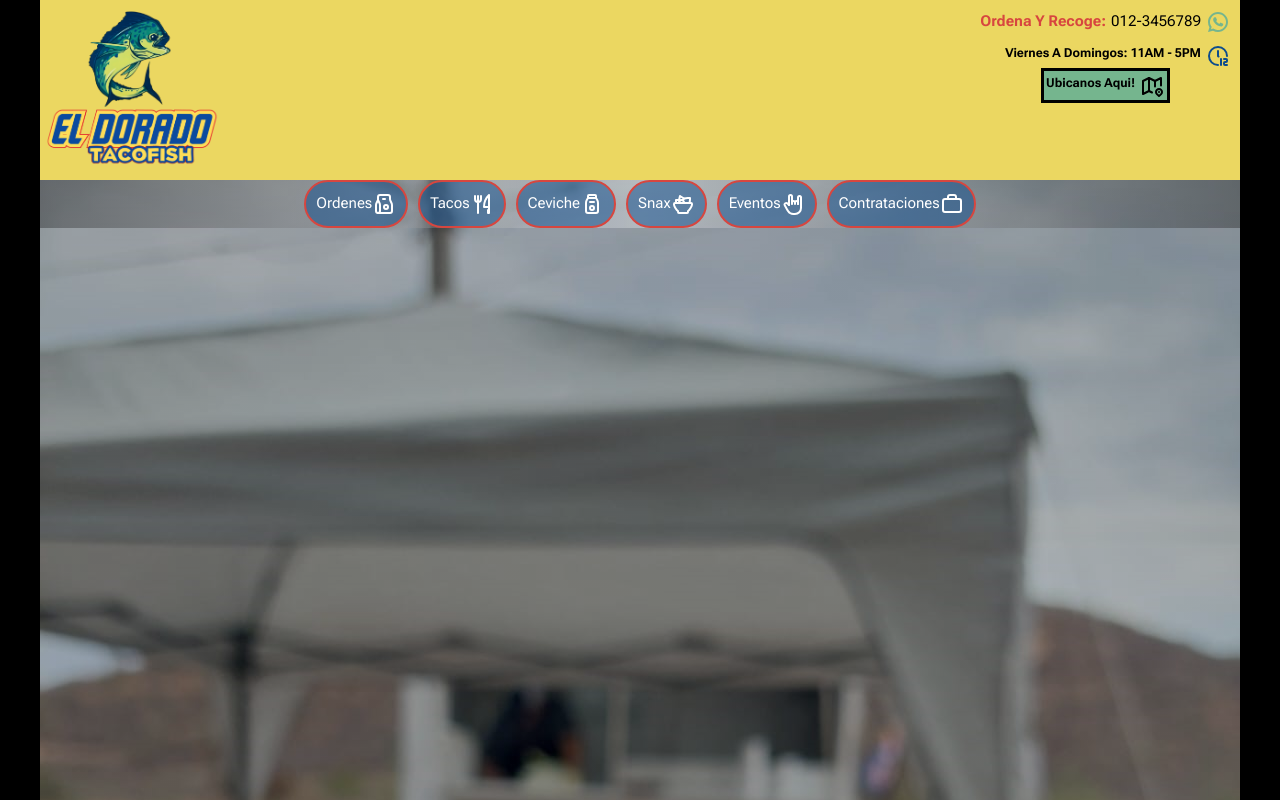
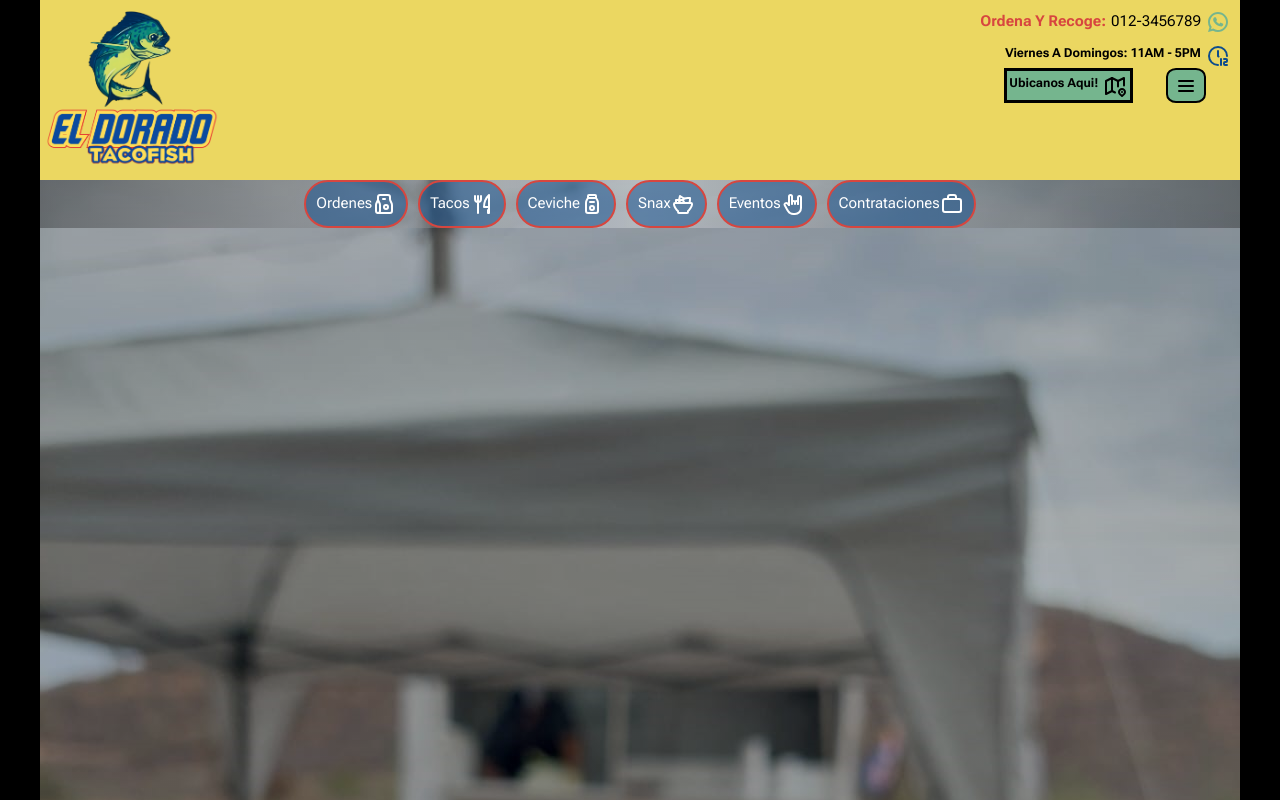
Before and after one commit to TylerBrock01/El_Dorado, a website: page index.html in a window 1280 px wide. Shown: the top 800 px of the page. Drawn offline with Linux system fonts and the light colour scheme.

Commit message:
v0.0.0.0.0.9 se agrego boton

```diff
--- a/index.html
+++ b/index.html
@@ -45,6 +45,13 @@
                         <path d="M19 18v.01"></path>
                     </svg>
                 </a>
+                <button type="button" onclick="" class="barra-menu">
+                    <div class="isotipo-barra">
+                        <svg class="w-6 h-6 text-gray-800 dark:text-white" aria-hidden="true" xmlns="http://www.w3.org/2000/svg" width="24" height="24" fill="none" viewBox="0 0 24 24">
+                            <path stroke="currentColor" stroke-linecap="round" stroke-width="2" d="M5 7h14M5 12h14M5 17h14"/>
+                        </svg>
+                    </div>
+                </button>
             </div>
         </div>
     </header>
--- a/src/scss/layout/_header.scss
+++ b/src/scss/layout/_header.scss
@@ -1,6 +1,7 @@
 @use '../base/variables' as v;
 @use '../base/colores' as c;
 @use "../base/mixins" as m;
+@use "sass:color";
 .header{
   display: flex;
   justify-content: space-between;
@@ -63,8 +64,9 @@
 .header-ubicacion{
   display: flex;
   text-align: center;
-  justify-content: center;
+  justify-content: space-evenly;
   padding-bottom: 1rem;
+
   .ubicacion{
     display: flex;
     padding: 0.25rem;
@@ -81,5 +83,26 @@
       margin: 0;
       color: c.$negro;
     }
+    &:hover{
+      background-color: color.scale(c.$verdegris, $lightness: -20%);
+
+    }
+  }
+  .barra-menu{
+    background-color: c.$verdegris ;
+    border-radius:25%;
+    border-style: solid;
+    border-color: black;
+    .isotipo-barra{
+      display: flex;
+      text-align: center;
+      svg{
+        color: black;
+      }
+    }
+    &:hover{
+      background-color: color.scale(c.$verdegris, $lightness: -20%);
+
+    }
   }
 }
```
Also changed, not shown: build/css/app.css.
